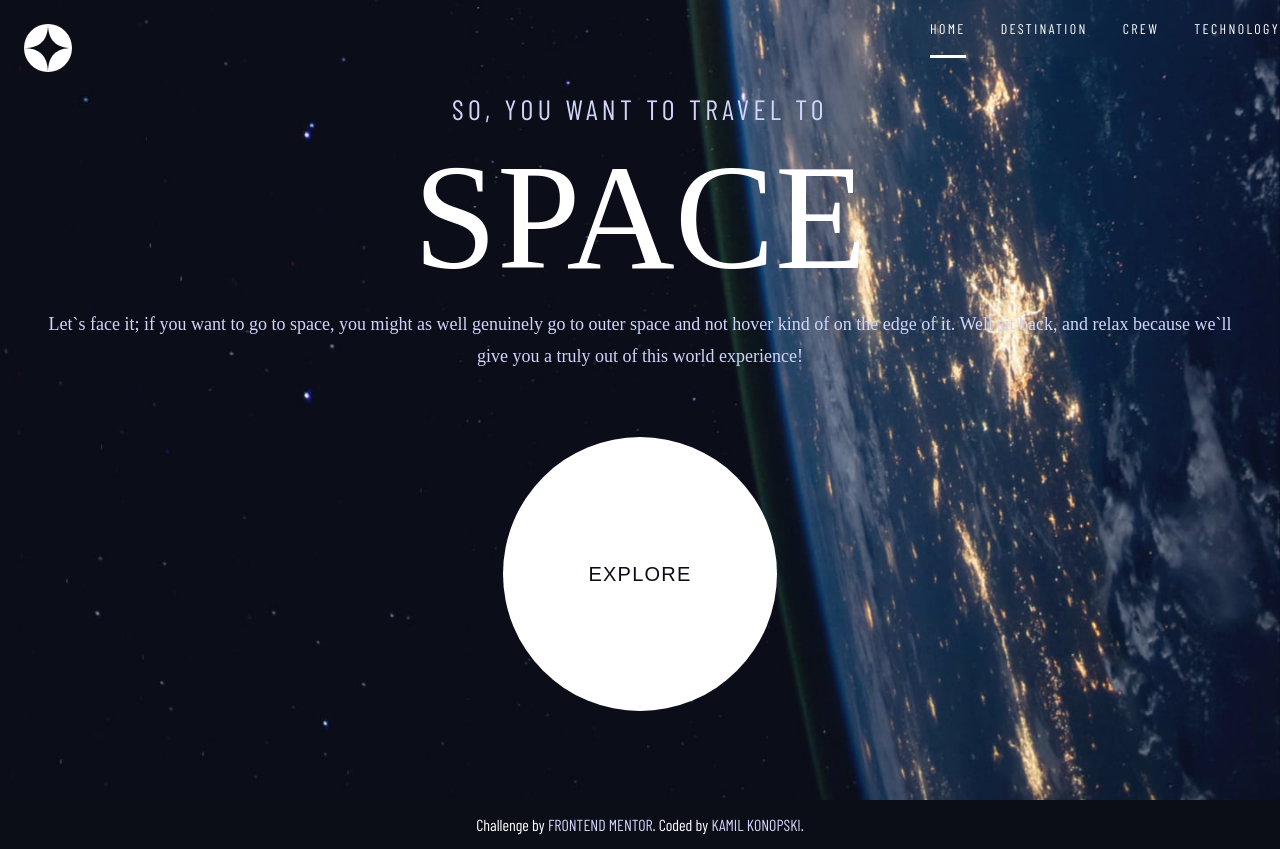
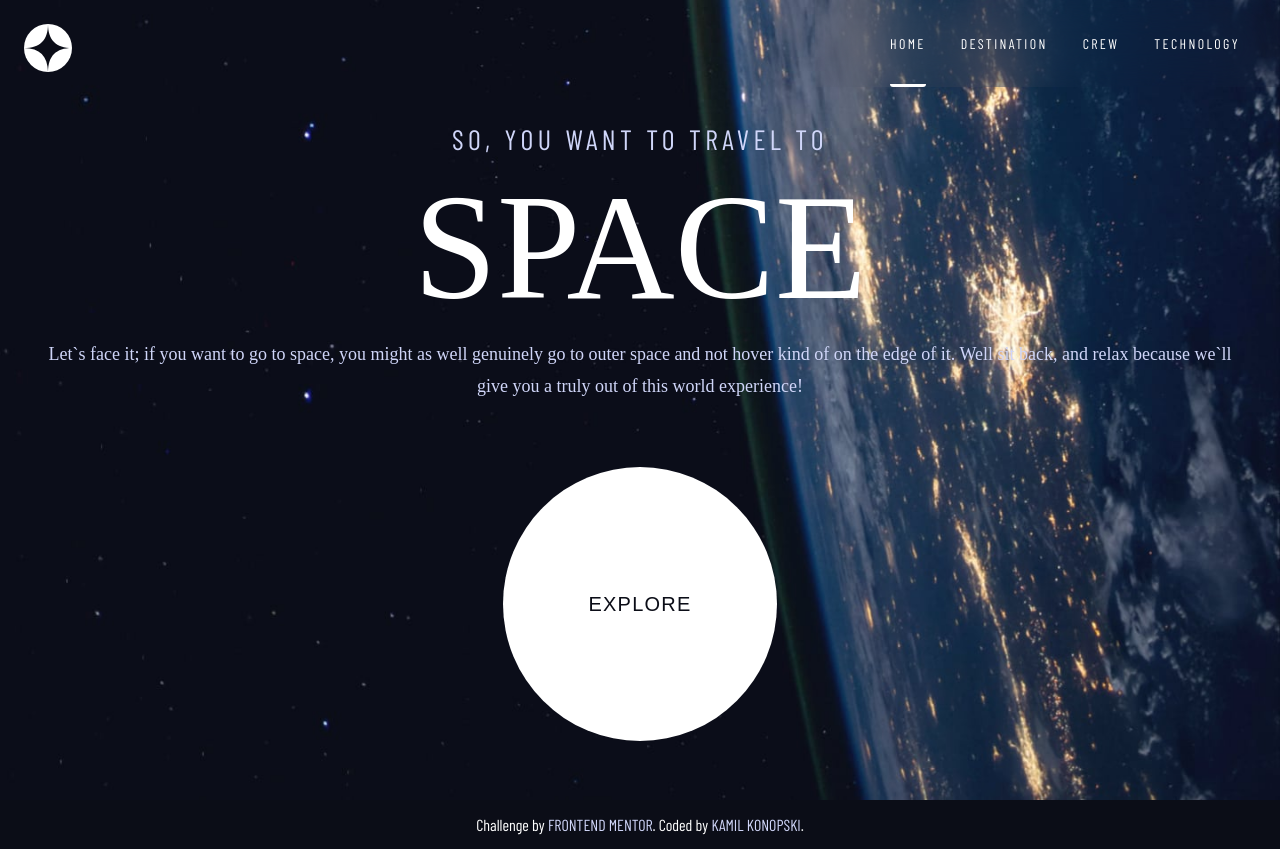
Before and after one commit to KamilKonopski/space-tourism-website-main, a React (Create React App) app: page / in a window 1280 px wide. Built offline with nearby package versions, Linux system fonts and the light colour scheme; a web font is replaced by a local one.

Commit message:
add styles for tablet

```diff
--- a/src/components/Menu/Menu.module.css
+++ b/src/components/Menu/Menu.module.css
@@ -47,6 +47,7 @@
         flex-direction: row;
         height: auto;
         transform: translateX(0);
+        padding: 15px 40px;
         position: static;
         width: 100%;
     }
@@ -60,9 +61,16 @@
         letter-spacing: 2.36px;
     }
 
+    .menu__item:hover {
+        border-bottom: 3px solid rgba(255, 255, 255, 0.3);
+        border-radius: 3px;
+        padding-bottom: 3.2rem;
+    }
+
     .menu__item--active {
         border-bottom: 3px solid var(--white-color);
-        padding-bottom: 1.8rem;
+        border-radius: 3px;
+        padding-bottom: 3.2rem;
     }
 
     .menu__item span {
```
